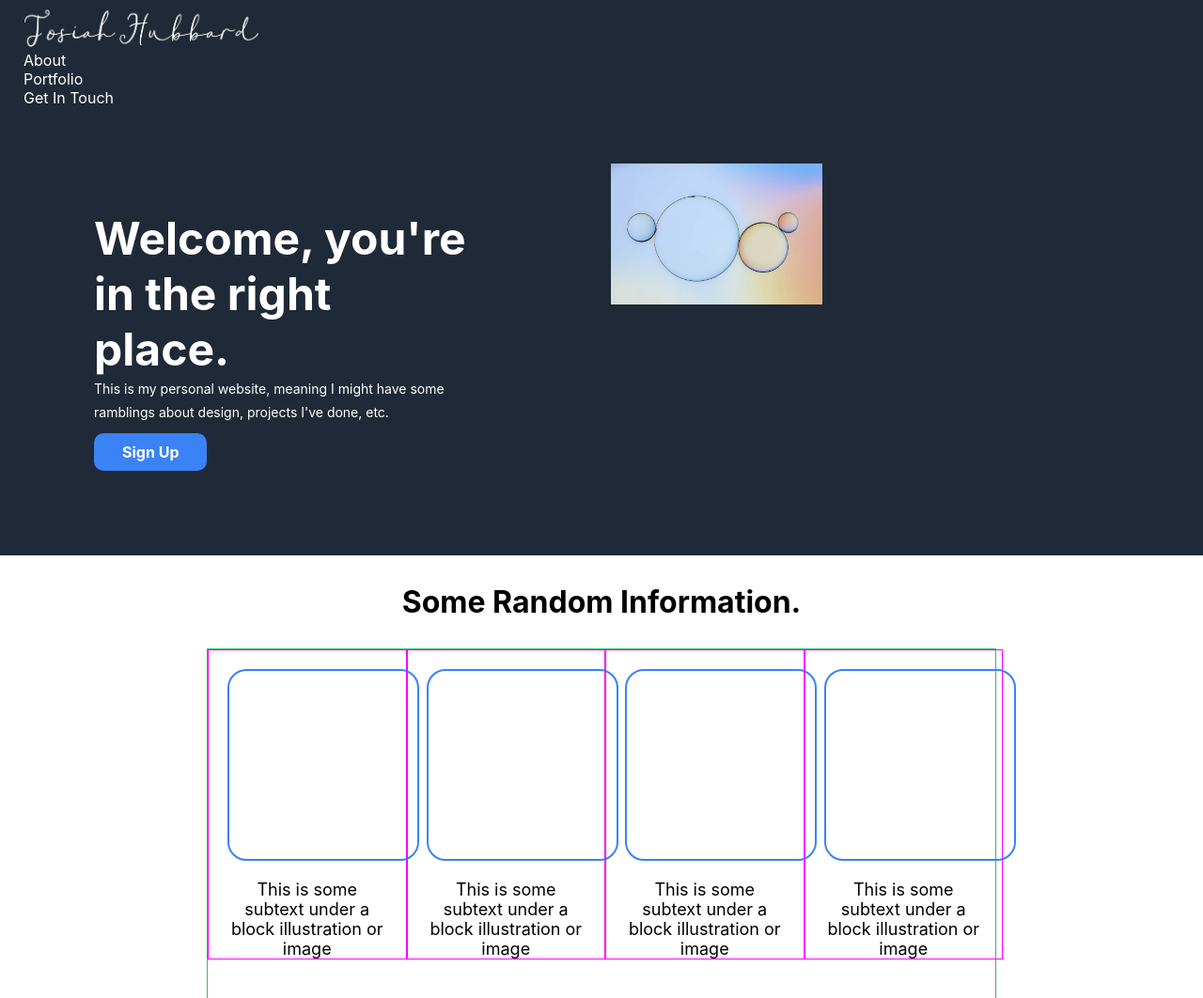
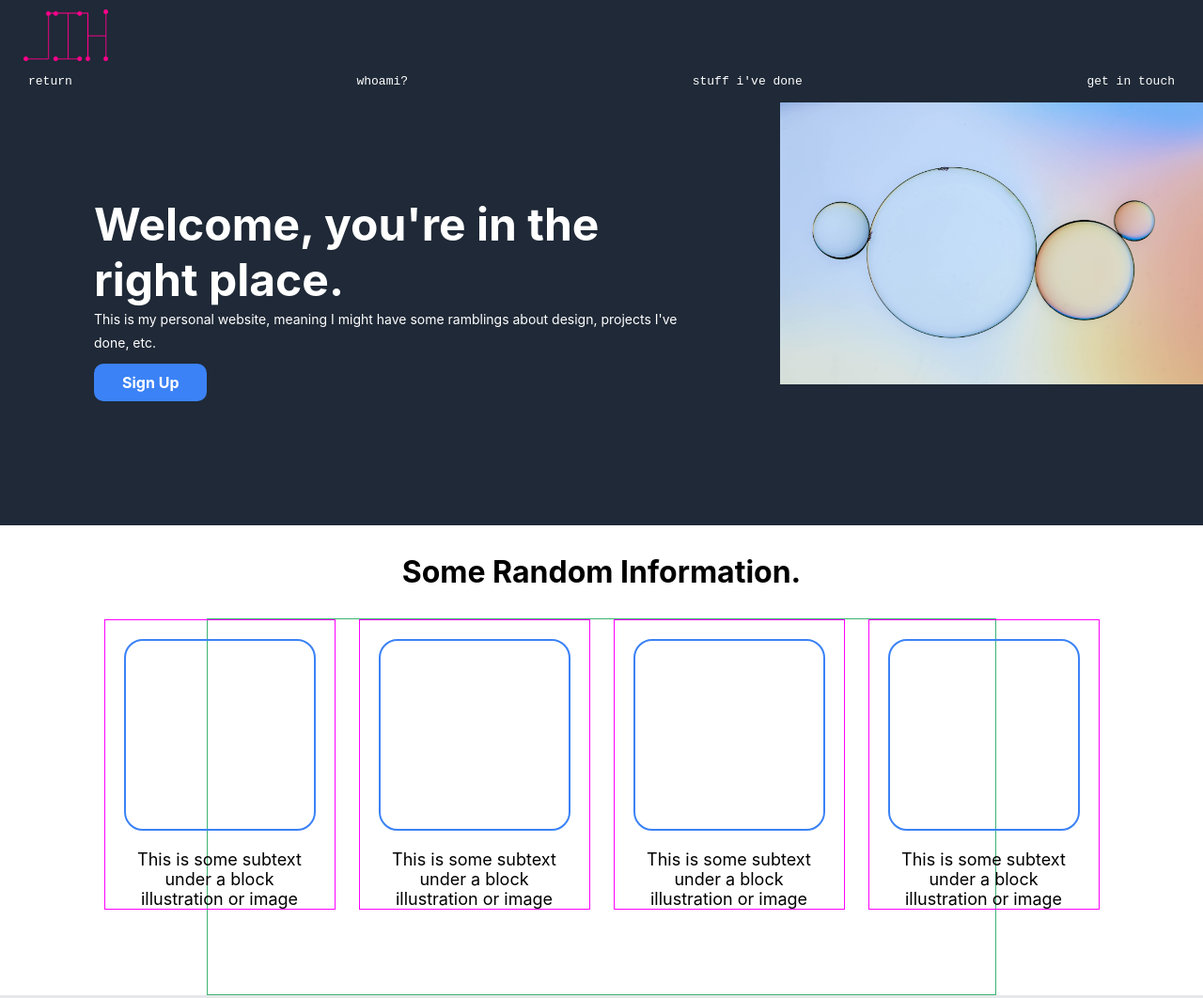
Before and after one commit to jivanhubbard/ultra, a plain HTML site: page index.html in a window 1280 px wide. Shown: the top 1062 px of the page at 94% size. Drawn offline with Linux system fonts and the light colour scheme.

Commit message:
changes to logo, and structure of flex containers

```diff
--- a/index.html
+++ b/index.html
@@ -10,18 +10,13 @@
     <body>
         <header>
             <div class="header-container">
-            <nav id="global-nav">
-                <div class="nav-container">
-                    <div class="header-logo"><img src="logo.png"></div>
-                    <div class="header-links">
+                <a class="header-logo" href="index.html"><img src="jih.png"></a>
                 <ul>
-                            <li><a href="#"><span>About</span></a></li>
-                            <li><a href="#"><span>Portfolio</span></a></li>
-                            <li><a href="#"><span>Get In Touch</span></a></li>
+                    <li><a href="#">return</a></li>
+                    <li><a href="#">whoami?</a></li>
+                    <li><a href="#">stuff i've done</a></li>
+                    <li><a href="#">get in touch</a></li>
                 </ul>
-                    </div>
-                </div>
-            </nav>
             </div>
         </header>
         <div class="hero">
@@ -32,7 +27,7 @@
                     <div class="hero-btn"><a class="btn" href="#">Sign Up</a></div>
                 </div>
                 <div class="hero-img">
-                <img src="hero.jpg" height="150" width="auto">
+                    <img src="hero.jpg" height="300" width="auto">
                 </div>
             </div>
         </div>
--- a/styles.css
+++ b/styles.css
@@ -15,25 +15,32 @@
 .header-container {
     background-color: #1f2937;
     padding: 10px 25px;
+}
+
+.header-container ul {
     display: flex;
+    justify-content: space-between;
 }
 
 .header-logo img {
-    width: 250px;
+    width: 90px;
+    height: auto;
 }
 
-.header-links {
-    display: flex;
+.header-container li {
+    list-style: none;
+    padding: 5px;
 }
 
-.header-links li {
-    list-style: none;
+.header-container a:hover {
+    font-weight: bolder;
+    text-decoration: underline;
 }
 
-.header-links a {
+.header-container a {
     color: white;
+    font-family: monospace;
     text-decoration: none;
-    list-style: none;
 }
 
 .hero {
@@ -42,11 +49,12 @@
 
 .hero-container {
     display: flex;
+    justify-content: center;
+    height: 450px;
 }
 
 .hero-content {
     margin: 100px;
-    max-width: 400px;
     color: white;
 }
 
@@ -60,7 +68,6 @@
 }
 
 .hero-img {
-    padding: 50px;
 }
 
 .content {
@@ -78,11 +85,13 @@
     display: flex;
     margin: 0 220px;
     padding-bottom: 90px;
+    justify-content: center;
+    gap: 25px;
 }
 
 .content-block {
     border: 1px solid magenta;
-    width: calc(25% - 0px);
+    flex: 0 1 0%;
 }
 
 .block {
@@ -131,6 +140,7 @@
     padding: 40px 50px;
     border-radius: 10px;
     color: white;
+    display: flex;
 }
 
 .btn {
@@ -146,6 +156,7 @@
 .btn:hover {
     background: white;
     color: #4488f6;
+    transition: all 500ms ease-in-out;
 }
 
 .newsletter-btn {
```
Also changed, not shown: jih.png (added). Lines whose indentation alone changed are shown as unchanged.
